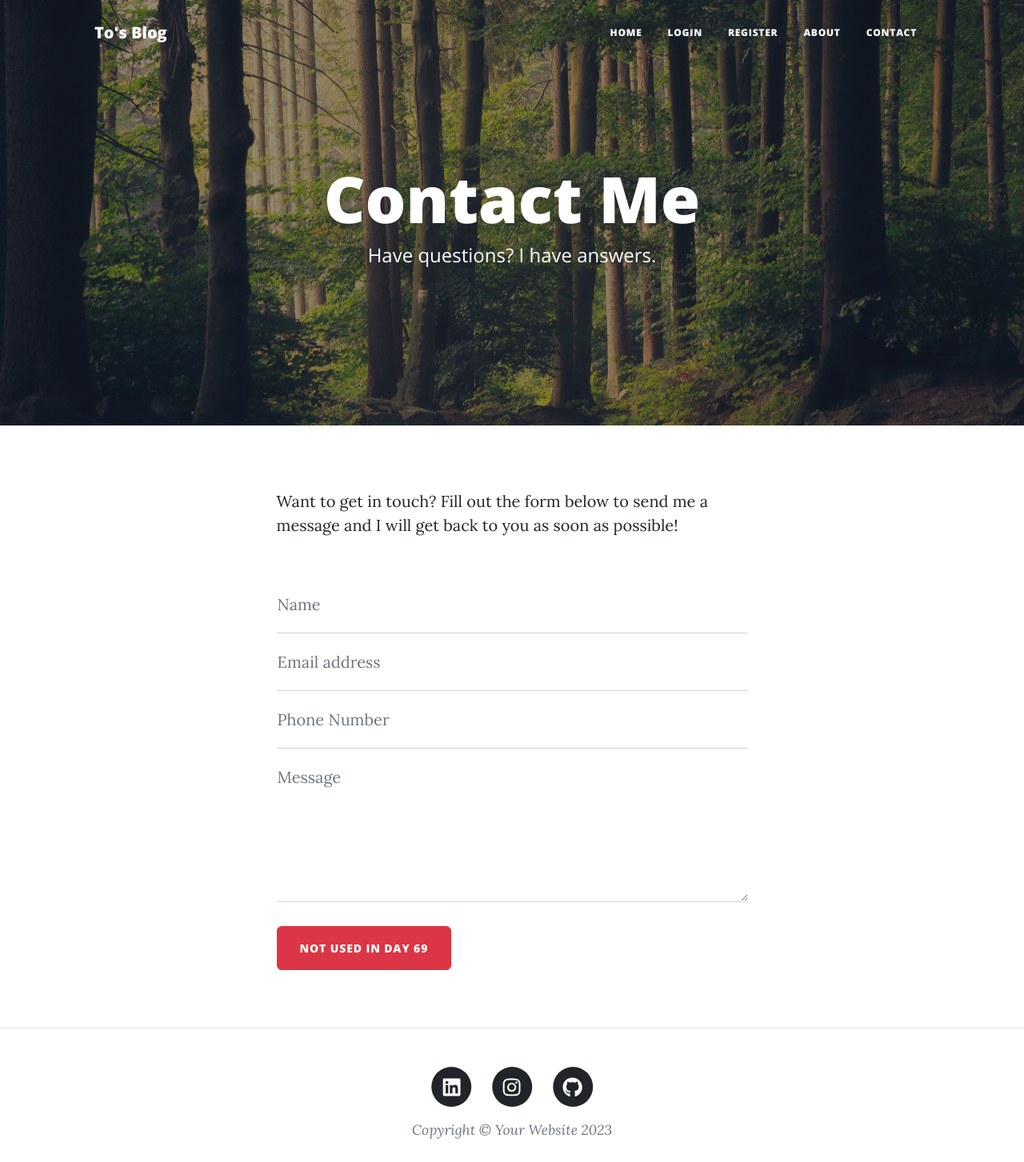
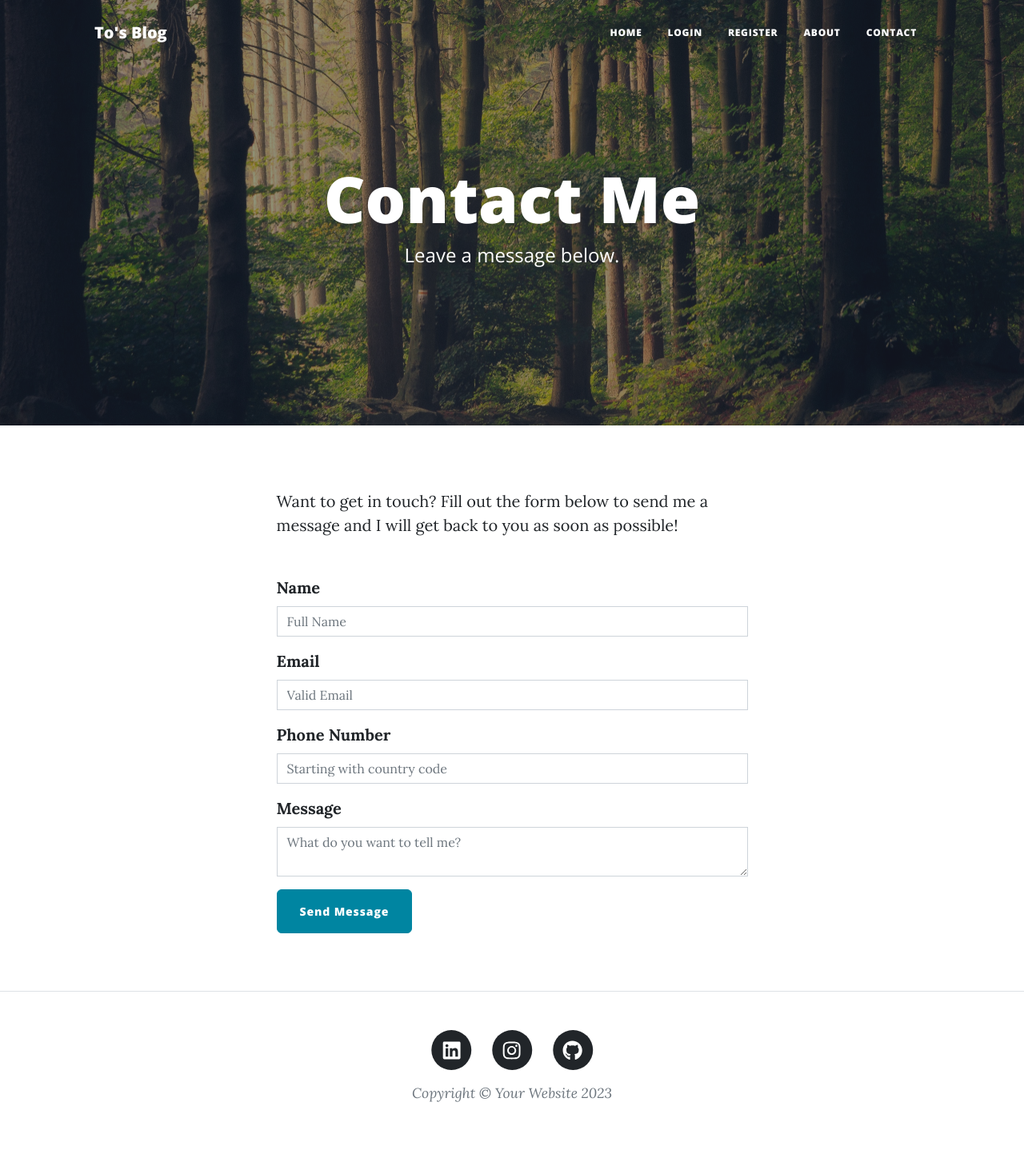
Before and after one commit to ToNavarro/My-Blog-Day-69, a Flask app: page /contact in a window 1280 px wide. Shown: the top 1453 px of the page at 80% size. After the commit the page ends 1378 px from the top, so only its background shows below. Run offline with Flask 3, Linux system fonts and the light colour scheme; some libraries are stand-ins or nearby versions.

Commit message:
Contact, placeholders, some html fixes

```diff
--- a/forms.py
+++ b/forms.py
@@ -1,5 +1,5 @@
 from flask_wtf import FlaskForm
-from wtforms import StringField, SubmitField, PasswordField
+from wtforms import StringField, SubmitField, PasswordField, TextAreaField
 from wtforms.validators import DataRequired, URL, Email, Length
 from flask_ckeditor import CKEditorField
 
@@ -27,5 +27,18 @@ class LoginForm(FlaskForm):
 
 
 class CommentForm(FlaskForm):
-    comment = CKEditorField("Comment", validators=[DataRequired("Required Field.")])
+    comment = CKEditorField("Comment", validators=[DataRequired("Required Field.")],
+                            render_kw={"placeholder": "Say something about this!"})
     submit = SubmitField("SUBMIT COMMENT")
+
+
+class ContactForm(FlaskForm):
+    name = StringField("Name", validators=[DataRequired("Required Field.")],
+                       render_kw={"placeholder": "Full Name"})
+    email = StringField("Email", validators=[DataRequired("Required Field."), Email("Not a valid email.")],
+                        render_kw={"placeholder": "Valid Email"})
+    phone = StringField("Phone Number", validators=[DataRequired("Required Field.")],
+                        render_kw={"placeholder": "Starting with country code"})
+    message = TextAreaField(label="Message", validators=[DataRequired("Required Field.")],
+                            render_kw={"placeholder": "What do you want to tell me?"})
+    submit = SubmitField("Send Message")
--- a/main.py
+++ b/main.py
@@ -8,9 +8,10 @@ from flask_sqlalchemy import SQLAlchemy
 from functools import wraps
 from werkzeug.security import generate_password_hash, check_password_hash
 from sqlalchemy.orm import relationship
-from forms import CreatePostForm, RegisterForm, LoginForm, CommentForm
+from forms import CreatePostForm, RegisterForm, LoginForm, CommentForm, ContactForm
 import os
 from dotenv import load_dotenv, find_dotenv
+import smtplib
 
 '''
 Make sure the required packages are installed:
@@ -29,6 +30,9 @@ This will install the packages from the requirements.txt for this project.
 dotenv_path = find_dotenv()
 # Load .env file entries as environment variables
 load_dotenv()
+
+OWN_EMAIL = os.environ.get("G_MAIL")
+OWN_PASSWORD = os.environ.get("GMAIL_PASSW")
 
 app = Flask(__name__)
 app.config['SECRET_KEY'] = os.environ.get('FLASK_KEY')
@@ -251,10 +255,20 @@ def about():
     return render_template("about.html")
 
 
-@app.route("/contact")
+@app.route("/contact", methods=["GET", "POST"])
 def contact():
-    return render_template("contact.html")
+    form = ContactForm()
+    if form.validate_on_submit():
+        message = (f"Subject:New To's Blog Message\n\nName: {form.name.data}\nEmail: {form.email.data}\n"
+                   f"Phone: {form.phone.data}\nMessage: {form.message.data}")
+        with smtplib.SMTP("smtp.gmail.com") as connection:
+            connection.starttls()
+            connection.login(OWN_EMAIL, OWN_PASSWORD)
+            connection.sendmail(OWN_EMAIL, "tomasnavarro@upc.edu.ar", message)
+        flash("Message Successfully Sent")
+        return redirect(url_for("contact"))
+    return render_template("contact.html", form=form)
 
 
 if __name__ == "__main__":
-    app.run(debug=False, port=5002)
+    app.run(debug=True, port=5002)
--- a/templates/contact.html
+++ b/templates/contact.html
@@ -1,3 +1,4 @@
+{% from "bootstrap5/form.html" import render_form %}
 {% include "header.html" %}
 
 <!-- Page Header-->
@@ -9,12 +10,17 @@
     <div class="row gx-4 gx-lg-5 justify-content-center">
       <div class="col-md-10 col-lg-8 col-xl-7">
         <div class="page-heading">
-          {% if msg_sent: %}
-          <h1>Successfully sent your message</h1>
-          {% else: %}
           <h1>Contact Me</h1>
-          {% endif %}
-          <span class="subheading">Have questions? I have answers.</span>
+          <!-- flash message when sent -->
+          {% with messages = get_flashed_messages() %}
+            {% if messages %}
+              {% for message in messages %}
+              <p class="flash">{{ message }}</p>
+              {% endfor %}
+            {% else %}
+              <span class="subheading">Leave a message below.</span>
+            {% endif %}
+          {% endwith %}
         </div>
       </div>
     </div>
@@ -30,67 +36,7 @@
           I will get back to you as soon as possible!
         </p>
         <div class="my-5">
-          <!-- * * * * * * * * * * * * * * *-->
-          <!-- * * Simplified SB Contact Form for the Tutorial* *-->
-          <form
-            id="contactForm"
-            name="sentMessage"
-            action="{{ url_for('contact') }}"
-            method="post"
-          >
-            <div class="form-floating">
-              <input
-                class="form-control"
-                id="name"
-                name="name"
-                type="text"
-                placeholder="Enter your name..."
-                required
-              />
-              <label for="name">Name</label>
-            </div>
-            <div class="form-floating">
-              <input
-                class="form-control"
-                id="email"
-                name="email"
-                type="email"
-                placeholder="Enter your email..."
-                required
-              />
-              <label for="email">Email address</label>
-            </div>
-            <div class="form-floating">
-              <input
-                class="form-control"
-                id="phone"
-                name="phone"
-                type="tel"
-                placeholder="Enter your phone number..."
-                required
-              />
-              <label for="phone">Phone Number</label>
-            </div>
-            <div class="form-floating">
-              <textarea
-                class="form-control"
-                id="message"
-                name="message"
-                placeholder="Enter your message here..."
-                required
-                style="height: 12rem"
-              ></textarea>
-              <label for="message">Message</label>
-            </div>
-            <br />
-            <button
-              class="btn btn-danger text-uppercase"
-              id="submitButton"
-              type="submit"
-            >
-              NOT USED in Day 69
-            </button>
-          </form>
+          {{ render_form(form) }}
         </div>
       </div>
     </div>
--- a/templates/header.html
+++ b/templates/header.html
@@ -70,7 +70,7 @@
                 >Home</a
               >
             </li>
-            <!-- TODO: Only show Login/Register if user is logged out. Otherwise show "Log Out" -->
+            <!-- Only show Login/Register if user is logged out. Otherwise show "Log Out" -->
             {% if current_user.is_anonymous %}
             <li class="nav-item">
               <a
--- a/templates/login.html
+++ b/templates/login.html
@@ -21,7 +21,7 @@
 <main class="mb-4">
   <div class="container">
     <div class="row">
-      <!-- TODO: add a flash message here for users registering twice -->
+      <!-- flash message for users registering twice -->
       {% with messages = get_flashed_messages() %}
         {% if messages %}
           {% for message in messages %}
@@ -30,7 +30,6 @@
         {% endif %}
       {% endwith %}
       <div class="col-lg-8 col-md-10 mx-auto">
-        <!--TODO: render login form here-->
         {{ render_form(form, novalidate=True) }}
       </div>
     </div>
--- a/templates/post.html
+++ b/templates/post.html
@@ -52,7 +52,7 @@
         {{ ckeditor.config(name="comment_text") }}
         {{ render_form(form, novalidate=True) }}
         <div class="comment">
-          <!-- TODO: Show all the comments on a post -->
+          <!-- Show all the comments on a post -->
           <ul class="commentList">
             {% for comment in post.comments %}
             <li>
--- a/templates/register.html
+++ b/templates/register.html
@@ -22,7 +22,6 @@
   <div class="container">
     <div class="row">
       <div class="col-lg-8 col-md-10 mx-auto">
-        <!--TODO: render your registration form here-->
         {{ render_form(form) }}
       </div>
     </div>
```
